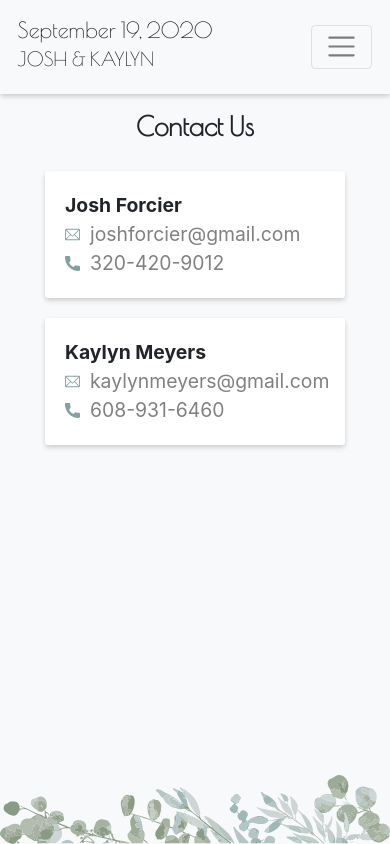
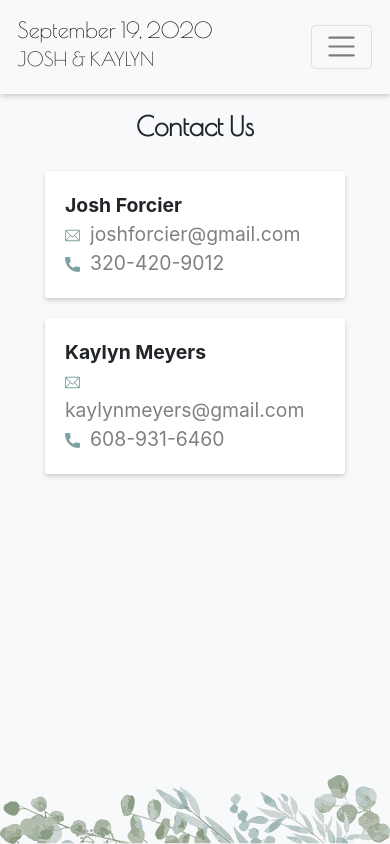
Before and after one commit to joshforcier/rsvp, a Vue app: page /contact in a window 390 px wide. Built offline with nearby package versions, Linux system fonts and the light colour scheme; what vue-gallery, vue-sweetalert2, vuefire would draw is missing.

Commit message:
fix contacts on iphone

```diff
--- a/src/components/Contact.vue
+++ b/src/components/Contact.vue
@@ -47,17 +47,11 @@ export default {
     width: 300px;
     margin: 10px auto;
     background-color: white;
-    display: flex;
-    flex-direction: column;
 }
 
 .contacts {
     display: grid;
     margin: auto;
-}
-
-.contactInfo {
-    display: flex;
 }
 
 @media screen and (min-width: 1024px) {
```
